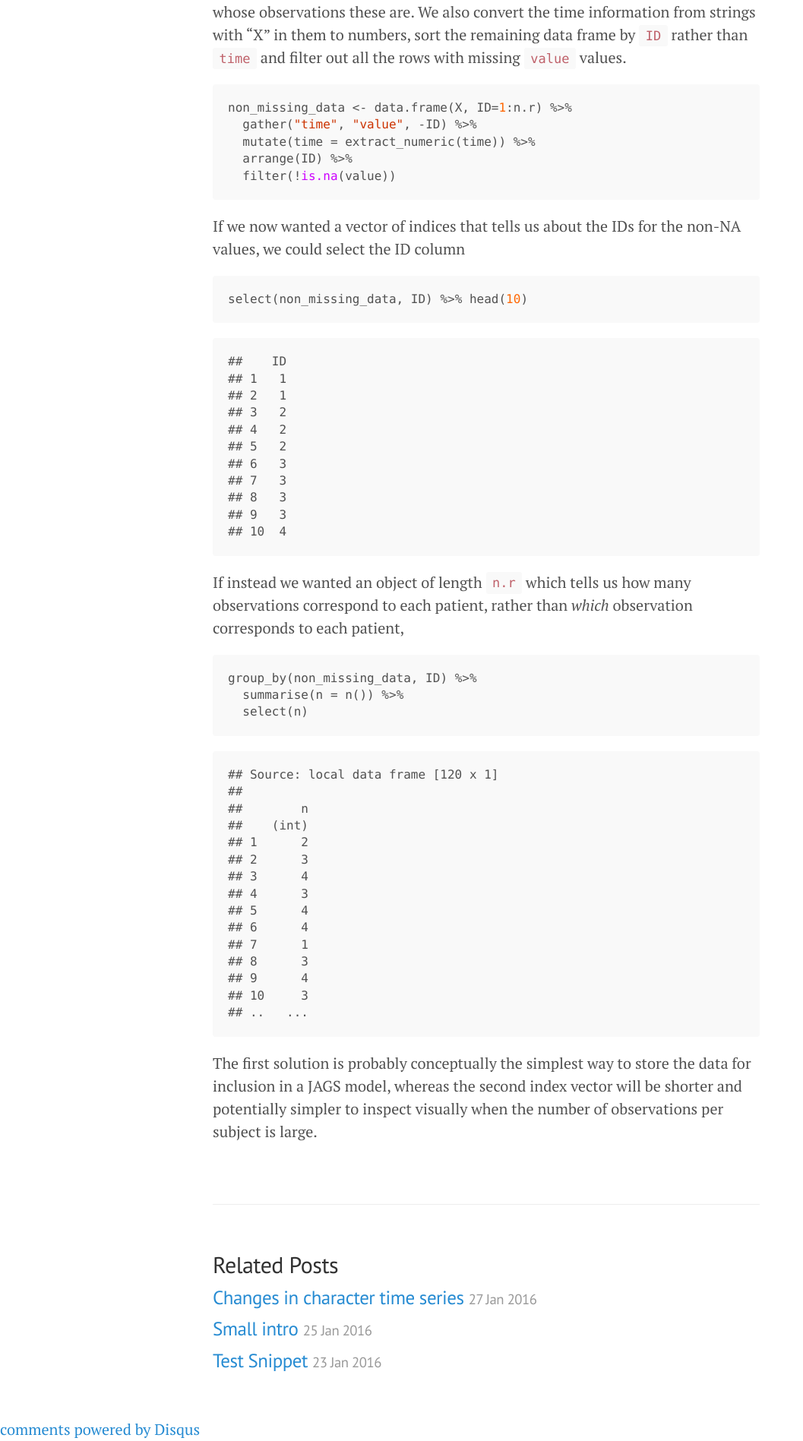
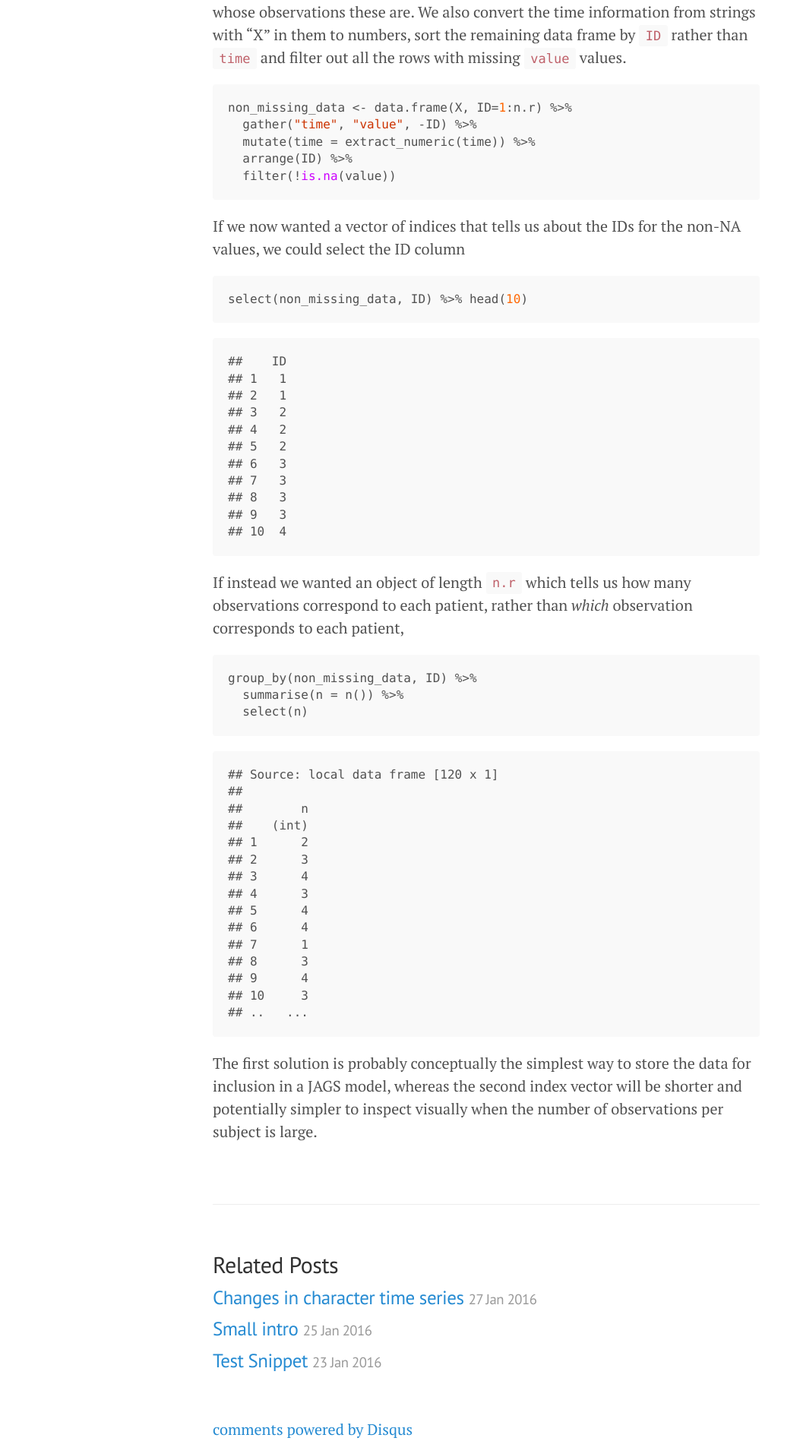
Before and after one commit to bragqut/bragqut.github.io, a Jekyll site: the page built from _posts/2016-02-05-manipulating-nas-in-longitudinal-data.md, in a window 1280 px wide. Shown: the part 1513-3410 px from the top of the page at 76% size, without its empty margins (0-1057 px from the left). Built offline with Jekyll 4.4.1, drawn with Linux system fonts in a browser that asks for light colours; comment, search, counter and statistics services are not loaded.

Commit message:
commenting

```diff
--- a/_layouts/default.html
+++ b/_layouts/default.html
@@ -21,9 +21,9 @@
 
       <div class="container content">
         {{ content }}
+		{% include comments.html %}
       </div>
 
-	{% include comments.html %}
 
     </div>
 
```
